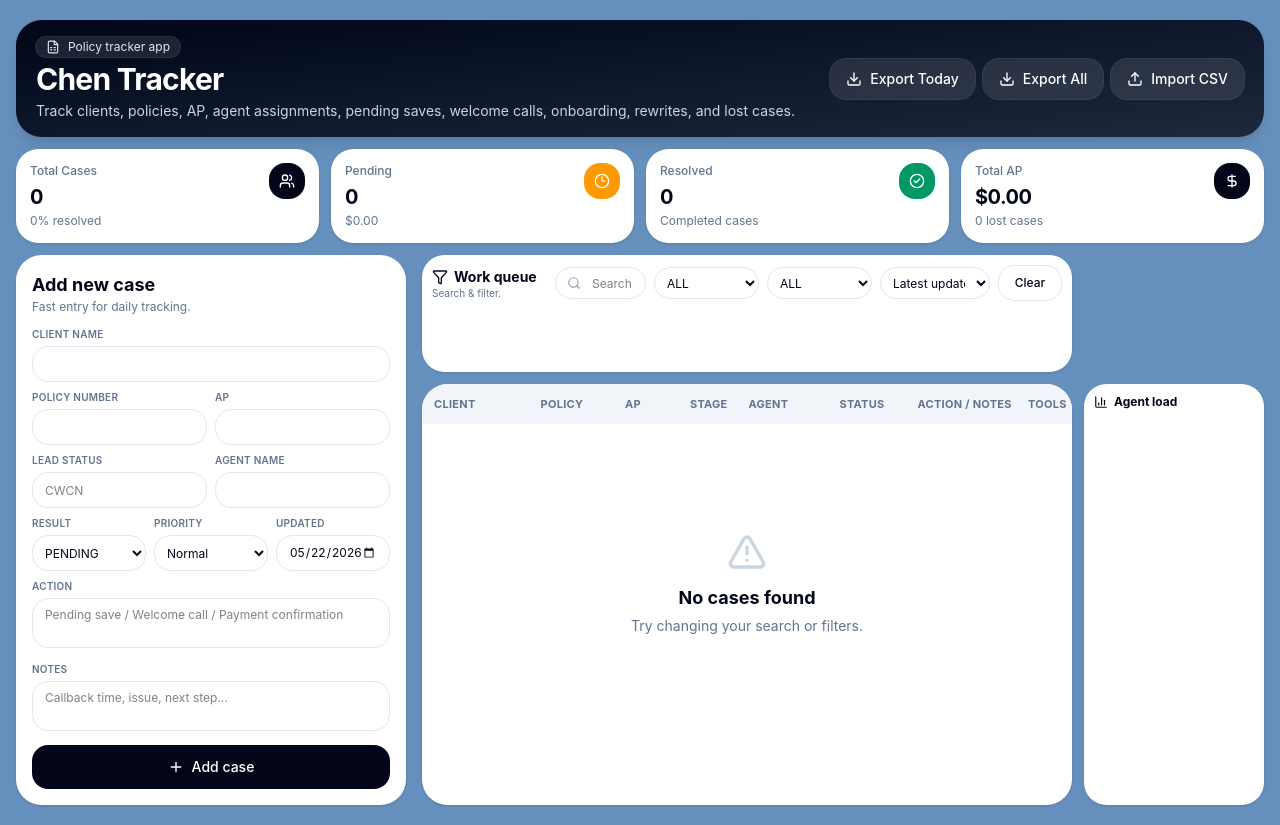
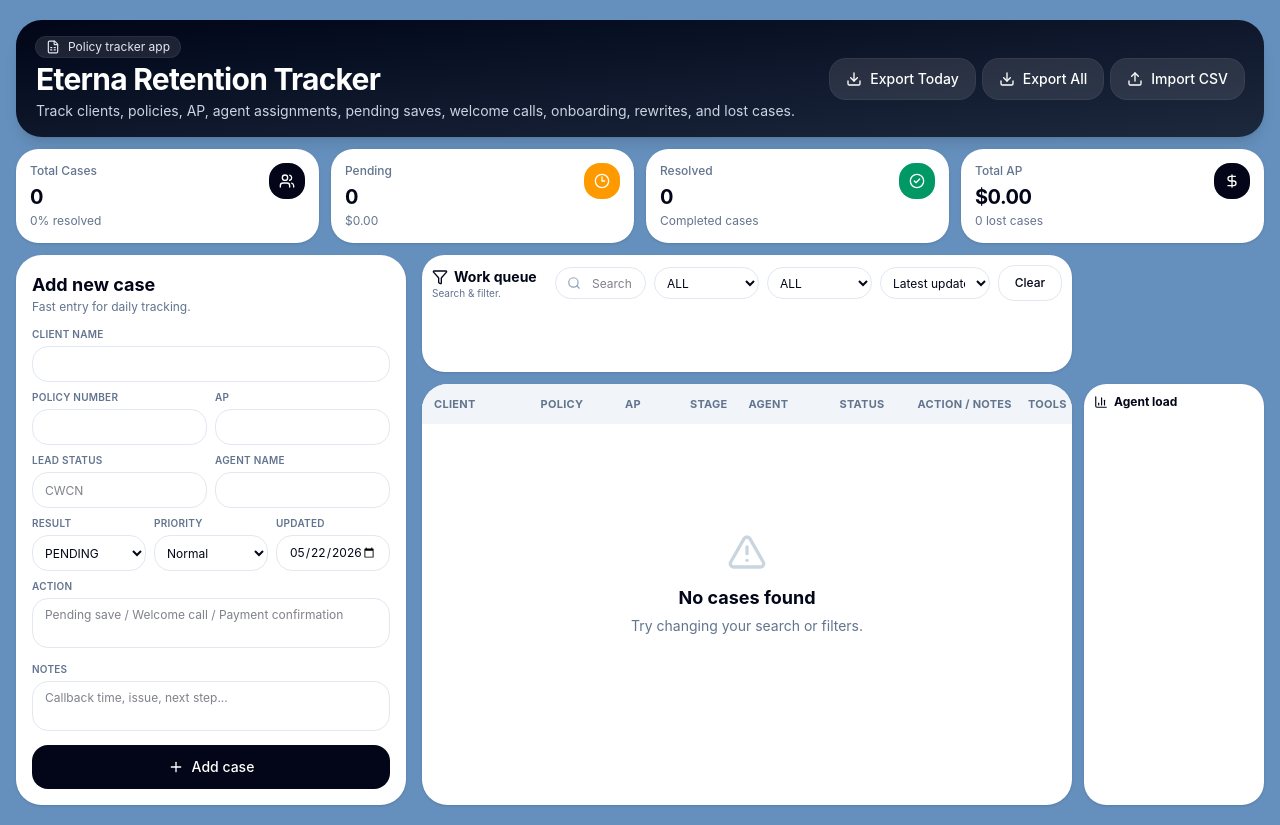
Before and after one commit to chengalang123-beep/chen-tracker-app, a React (Vite) app: page / in a window 1280 px wide. Built offline with nearby package versions, Linux system fonts and the light colour scheme.

Commit message:
Name change
Name change

```diff
--- a/src/App.jsx
+++ b/src/App.jsx
@@ -348,7 +348,7 @@
               <div className="mb-1 inline-flex items-center gap-2 rounded-full bg-white/10 px-2.5 py-0.5 text-xs text-slate-200 ring-1 ring-white/15">
                 <FileSpreadsheet className="h-3.5 w-3.5" /> Policy tracker app
               </div>
-              <h1 className="text-3xl font-bold tracking-tight">Chen Tracker</h1>
+              <h1 className="text-3xl font-bold tracking-tight">Eterna Retention Tracker</h1>
               <p className="mt-1 max-w-3xl text-sm text-slate-300">
                 Track clients, policies, AP, agent assignments, pending saves, welcome calls, onboarding, rewrites, and lost cases.
               </p>
```
